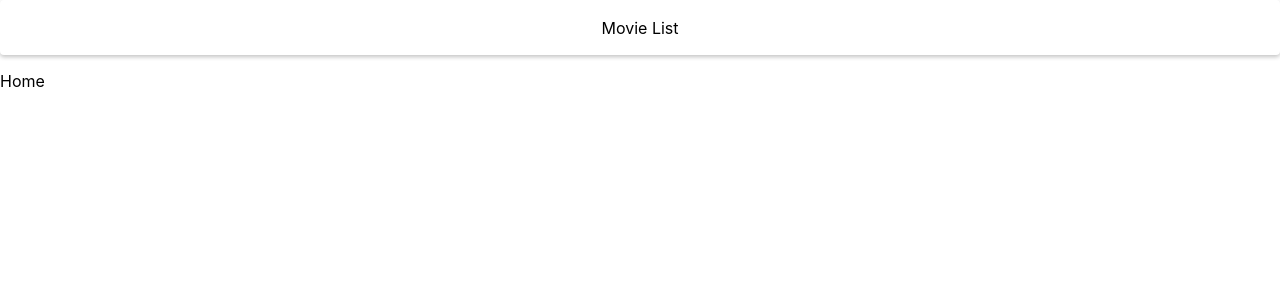
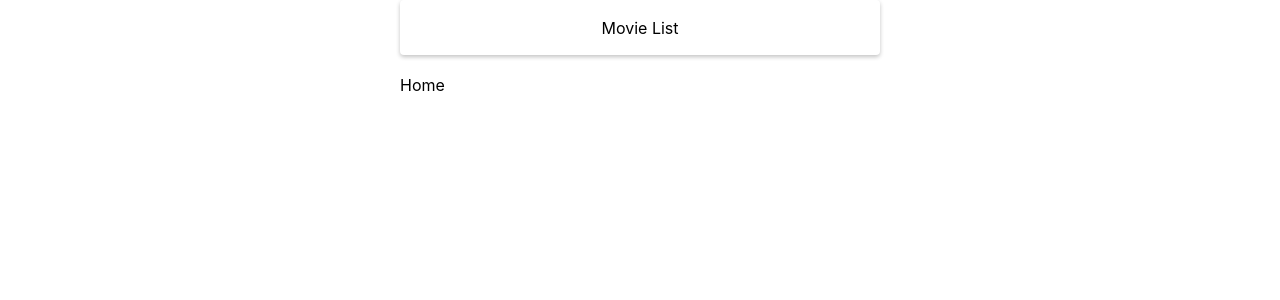
Before and after one commit to devalensio/movies, a React (Create React App) app: page / in a window 1280 px wide. Shown: the top 300 px of the page. Built offline with nearby package versions, Linux system fonts and the light colour scheme.

Commit message:
clean up global css

```diff
--- a/src/App.scss
+++ b/src/App.scss
@@ -1,38 +1,9 @@
-.App {
-  text-align: center;
-}
+@import "./styles/tokens/all";
 
-.App-logo {
-  height: 40vmin;
-  pointer-events: none;
-}
-
-@media (prefers-reduced-motion: no-preference) {
-  .App-logo {
-    animation: App-logo-spin infinite 20s linear;
+.app__wrapper {
+  max-width: 30em;
+  margin: 0 auto;
+  &--body {
+    margin-top: $space--md;
   }
 }
-
-.App-header {
-  background-color: #282c34;
-  min-height: 100vh;
-  display: flex;
-  flex-direction: column;
-  align-items: center;
-  justify-content: center;
-  font-size: calc(10px + 2vmin);
-  color: white;
-}
-
-.App-link {
-  color: #61dafb;
-}
-
-@keyframes App-logo-spin {
-  from {
-    transform: rotate(0deg);
-  }
-  to {
-    transform: rotate(360deg);
-  }
-}
```
